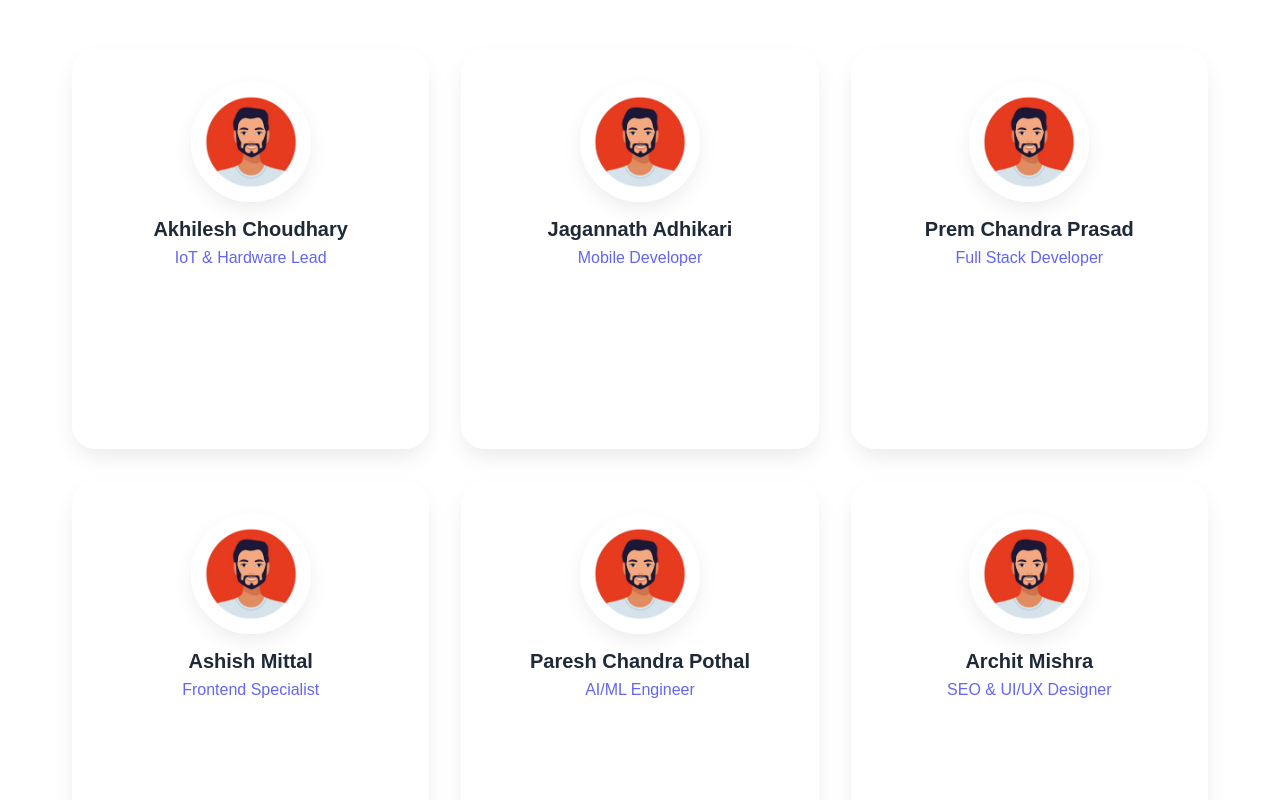
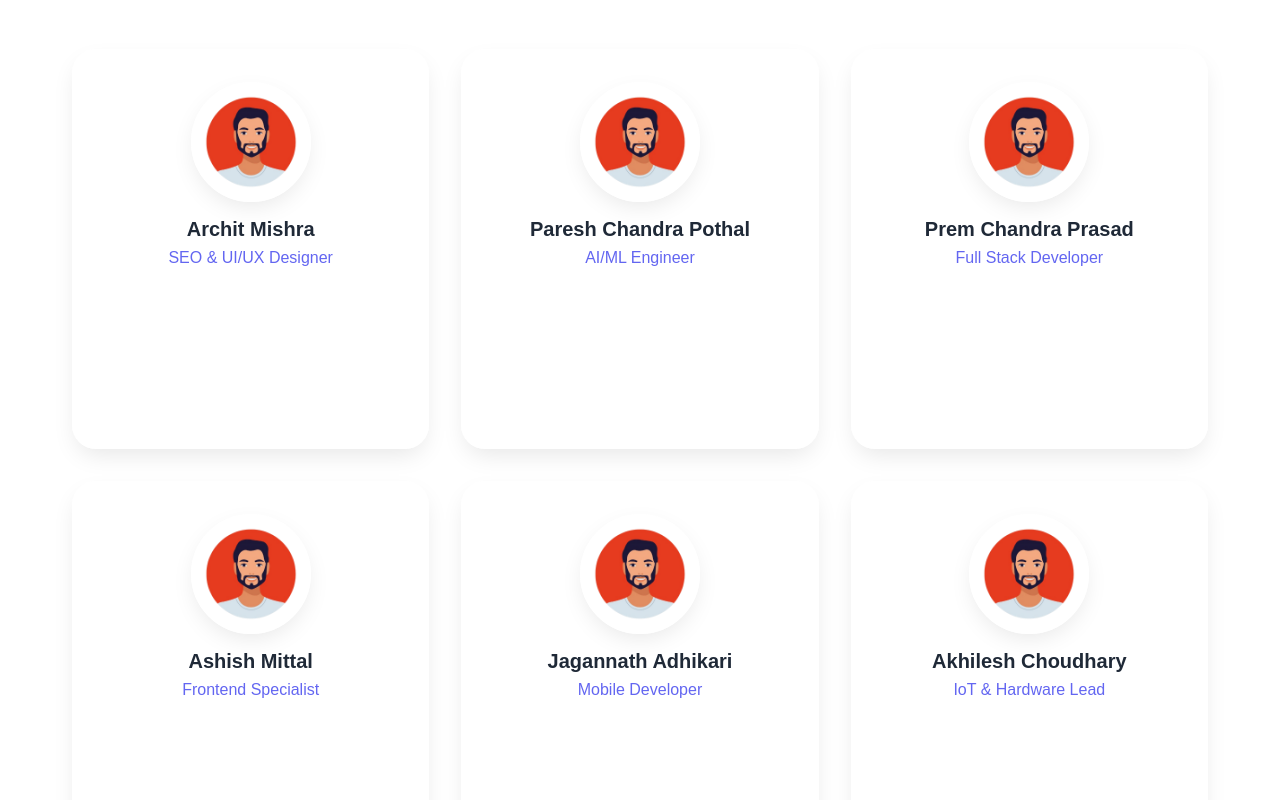
Before and after one commit to Canopux-Official/project.portfolio, a React (Vite) app in the folder client/: page /about in a window 1280 px wide. Shown: the part 1800-2600 px from the top of the page. Built offline with nearby package versions, Linux system fonts and the light colour scheme.

Commit message:
hireachy updated

```diff
--- a/client/src/pages/About.jsx
+++ b/client/src/pages/About.jsx
@@ -22,19 +22,19 @@ import { Link } from "react-router-dom"
 const members = [
     {
         image: user,
-        name: "Akhilesh Choudhary",
-        role: "IoT & Hardware Lead",
-        bio: "Passionate about bridging the digital and physical worlds through innovative IoT solutions and cutting-edge hardware development.",
-        skills: ["IOT", "Arduino", "3D Printing", "Frontend Development"],
+        name: "Archit Mishra",
+        role: "SEO & UI/UX Designer",
+        bio: "Combining technical expertise with design thinking to create scalable solutions with outstanding user experiences.",
+        skills: ["React+Vite", "Node JS", "Docker", "MongoDB", "UI-UX Design", "Tailwind CSS", "Material UI"],
         linkedin: "#",
         github: "#"
     },
     {
         image: user,
-        name: "Jagannath Adhikari",
-        role: "Mobile Developer",
-        bio: "Crafting seamless mobile experiences with modern Android development techniques and user-centric design principles.",
-        skills: ["Android Development With Kotlin", "Jet Pack Compose", "Firebase"],
+        name: "Paresh Chandra Pothal",
+        role: "AI/ML Engineer",
+        bio: "Leveraging machine learning and data science to build intelligent solutions that solve real-world problems.",
+        skills: ["React", "Node JS", "MongoDB", "Streamlit", "Python", "ML"],
         linkedin: "#",
         github: "#"
     },
@@ -58,19 +58,20 @@ const members = [
     },
     {
         image: user,
-        name: "Paresh Chandra Pothal",
-        role: "AI/ML Engineer",
-        bio: "Leveraging machine learning and data science to build intelligent solutions that solve real-world problems.",
-        skills: ["React", "Node JS", "MongoDB", "Streamlit", "Python", "ML"],
+        name: "Jagannath Adhikari",
+        role: "Mobile Developer",
+        bio: "Crafting seamless mobile experiences with modern Android development techniques and user-centric design principles.",
+        skills: ["Android Development With Kotlin", "Jet Pack Compose", "Firebase"],
         linkedin: "#",
         github: "#"
     },
+
     {
         image: user,
-        name: "Archit Mishra",
-        role: "SEO & UI/UX Designer",
-        bio: "Combining technical expertise with design thinking to create scalable solutions with outstanding user experiences.",
-        skills: ["React+Vite", "Node JS", "Docker", "MongoDB", "UI-UX Design", "Tailwind CSS", "Material UI"],
+        name: "Akhilesh Choudhary",
+        role: "IoT & Hardware Lead",
+        bio: "Passionate about bridging the digital and physical worlds through innovative IoT solutions and cutting-edge hardware development.",
+        skills: ["IOT", "Arduino", "3D Printing", "Frontend Development"],
         linkedin: "#",
         github: "#"
     },
@@ -143,9 +144,14 @@ const About = () => {
             })
         }
 
+        const timer = setTimeout(onScroll, 100)
+
         window.addEventListener('scroll', onScroll)
         onScroll()
-        return () => window.removeEventListener('scroll', onScroll)
+        return () => {
+            clearTimeout(timer);
+            window.removeEventListener('scroll', onScroll);
+        };
     }, [])
 
     return (
--- a/client/src/styles/About.css
+++ b/client/src/styles/About.css
@@ -873,14 +873,15 @@
   }
 }
 
+
 /* Accessibility */
-@media (prefers-reduced-motion: reduce) {
+/* @media (prefers-reduced-motion: no-preference) {
   * {
     animation-duration: 0.01ms !important;
     animation-iteration-count: 1 !important;
     transition-duration: 0.01ms !important;
   }
-}
+} */
 
 /* Dark mode support */
 /* @media (prefers-color-scheme: dark) {
```
Lines whose indentation alone changed are shown as unchanged.
